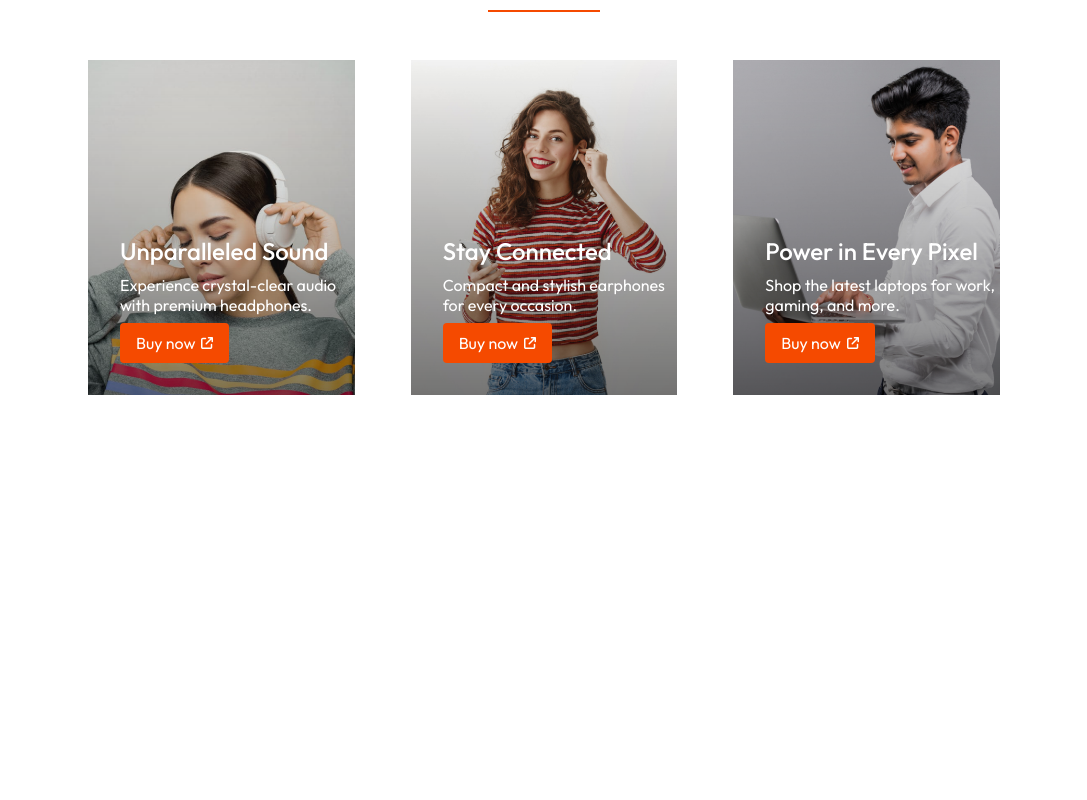
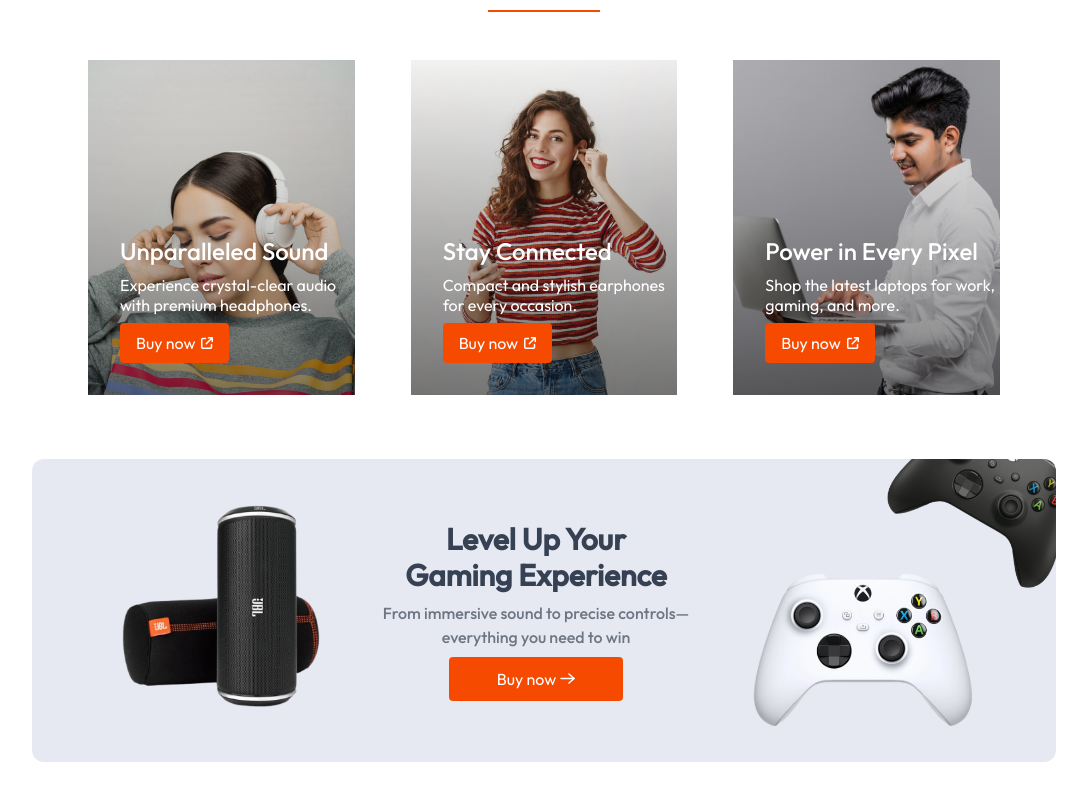
Before and after one commit to ndrew98/DrewShop, a Next.js app: page / in a window 1280 px wide. Shown: the part 1472-2272 px from the top of the page, without its empty margins (96-1183 px from the left). Before the commit the page ends 1867 px from the top, so only its background shows below. Built offline with nearby package versions, Linux system fonts and the light colour scheme; what @radix-ui/themes would draw is missing.

Commit message:
Add Home Banner section

```diff
--- /dev/null
+++ b/app/components/Banner.tsx
@@ -0,0 +1,43 @@
+import React from "react";
+import { assets } from "../assets/assets";
+import Image from "next/image";
+
+const Banner = () => {
+  return (
+    <div className="flex flex-col md:flex-row items-center justify-between md:pl-20 py-14 md:py-0 bg-[#E6E9F2] my-16 rounded-xl overflow-hidden">
+      <Image
+        className="max-w-56"
+        src={assets.jbl_soundbox_image}
+        alt="jbl_soundbox_image"
+      />
+      <div className="flex flex-col items-center justify-center text-center space-y-2 px-4 md:px-0">
+        <h2 className="text-2xl md:text-3xl font-semibold max-w-[290px]">
+          Level Up Your Gaming Experience
+        </h2>
+        <p className="max-w-[343px] font-medium text-gray-800/60">
+          From immersive sound to precise controls—everything you need to win
+        </p>
+        <button className="group flex items-center justify-center gap-1 px-12 py-2.5 bg-orange-600 rounded text-white">
+          Buy now
+          <Image
+            className="group-hover:translate-x-1 transition"
+            src={assets.arrow_icon_white}
+            alt="arrow_icon_white"
+          />
+        </button>
+      </div>
+      <Image
+        className="hidden md:block max-w-80"
+        src={assets.md_controller_image}
+        alt="md_controller_image"
+      />
+      <Image
+        className="md:hidden"
+        src={assets.sm_controller_image}
+        alt="sm_controller_image"
+      />
+    </div>
+  );
+};
+
+export default Banner;
--- a/app/page.tsx
+++ b/app/page.tsx
@@ -4,6 +4,7 @@ import Navbar from "./components/Navbar";
 import HeaderSlider from "./components/HeaderSlider";
 import HomeProducts from "./components/HomeProducts";
 import FeaturedProduct from "./components/FeaturedProduct";
+import Banner from "./components/Banner";
 
 const Home = () => {
   return (
@@ -13,7 +14,7 @@ const Home = () => {
         <HeaderSlider />
         <HomeProducts />
         <FeaturedProduct />
-        {/* <Banner /> */}
+        <Banner />
         {/* <NewsLetter /> */}
       </div>
       {/* <Footer /> */}
```
